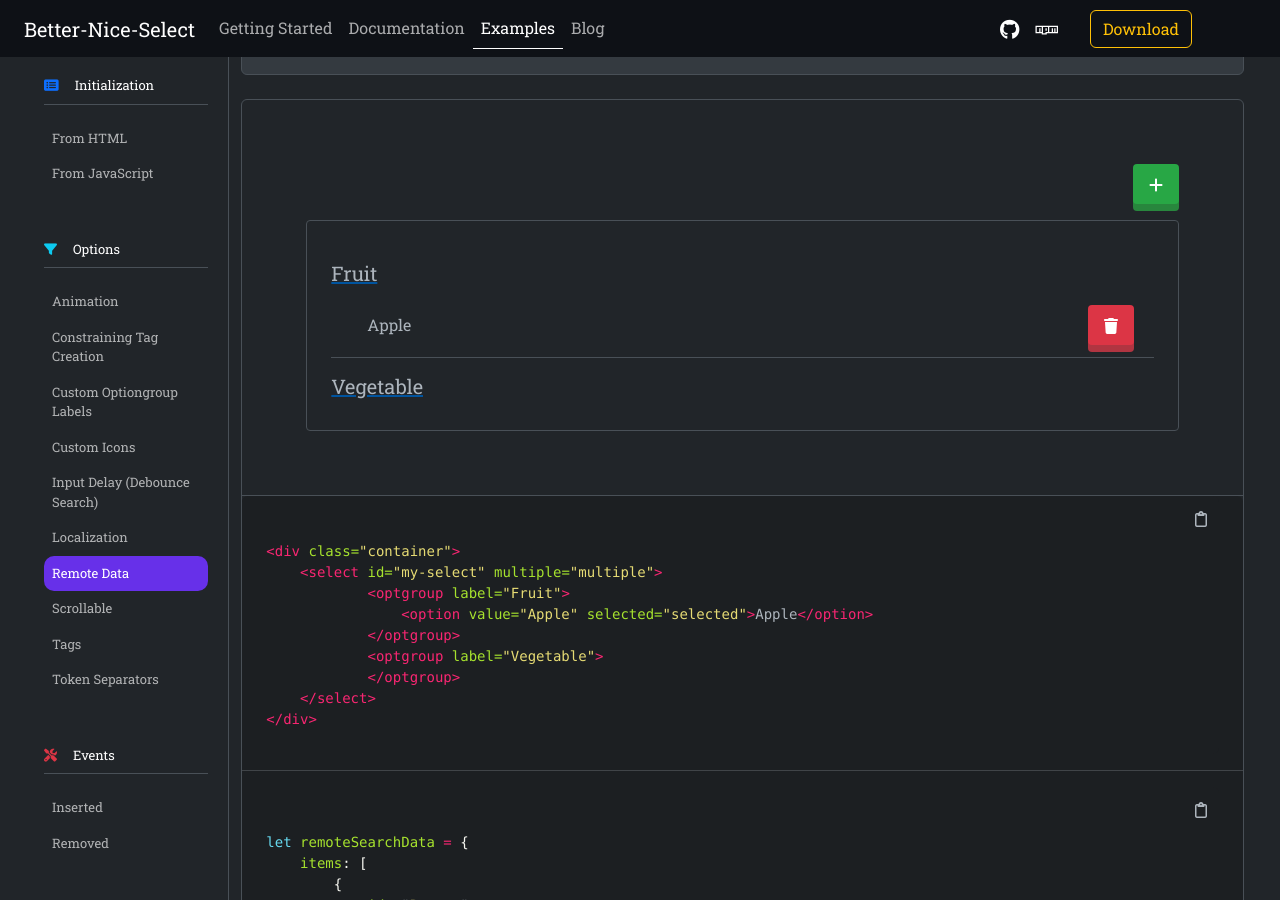
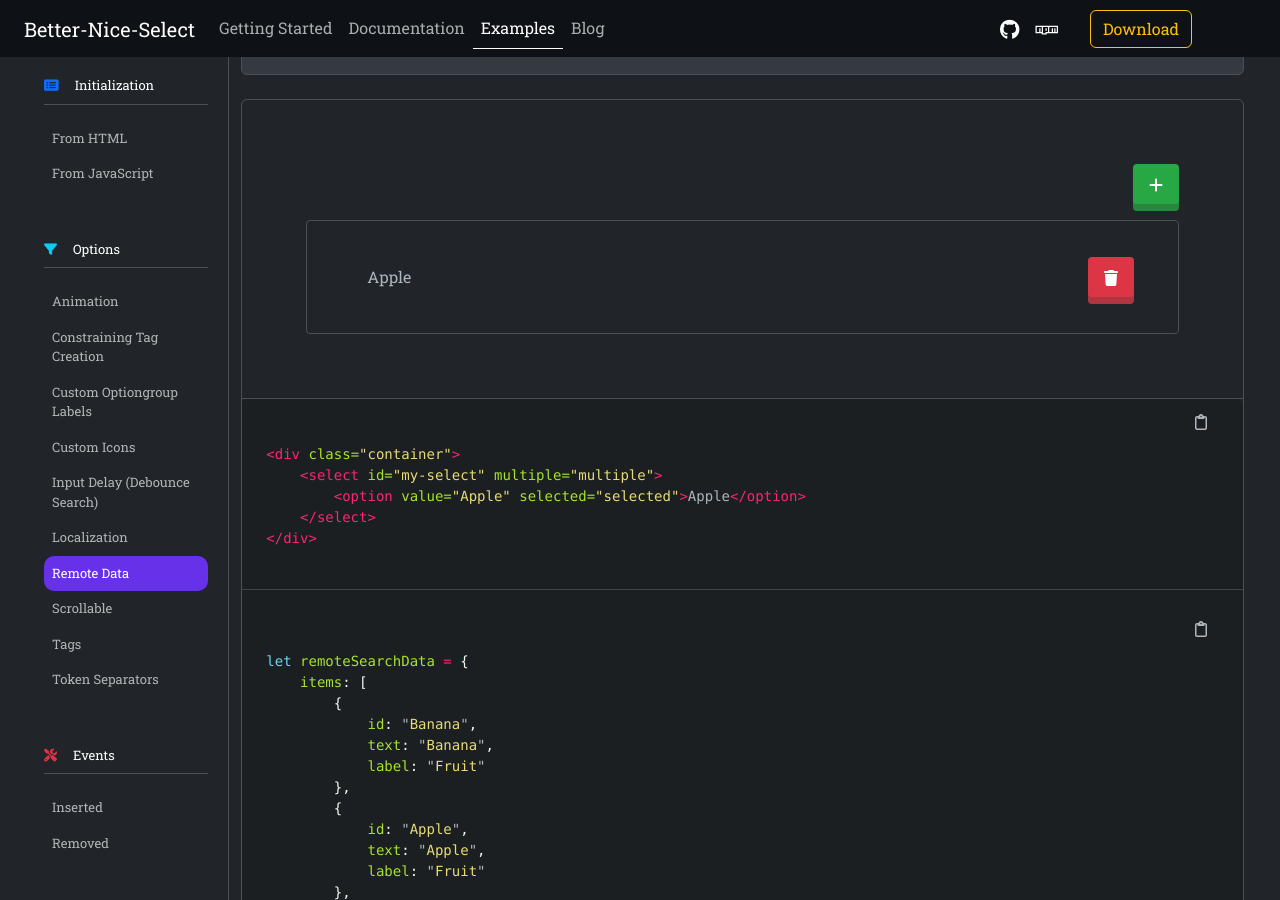
Before and after one commit to kevingostomski/better-nice-select, a Jekyll site: the page built from jekyll/sites/examples/options/customSearch.markdown, in a window 1280 px wide and 900 px high, scrolled down 248 px. Built offline with Jekyll 4.4.1, drawn with Linux system fonts in a browser that asks for light colours.

Commit message:
fix some more doc errors

```diff
--- a/jekyll/sites/documentation/options.markdown
+++ b/jekyll/sites/documentation/options.markdown
@@ -47,7 +47,7 @@
 - **Detail:**
   Used to load the optiongroups for a select field if you do not want to prerender them in the HTML. The function needs to return elements in a `string[]` to work properly.
 - **Default:** `undefined`
-- **Example:** [Remote Data]({% link sites/examples/options/customSearch.markdown %})
+- **Example:** [Custom Optiongroup Labels]({% link sites/examples/options/customOptiongroupLabels.markdown %})
 
 &nbsp;
 
--- a/jekyll/sites/examples/options/customOptiongroupLabels.markdown
+++ b/jekyll/sites/examples/options/customOptiongroupLabels.markdown
@@ -6,7 +6,7 @@
 title: "Examples [Options - Custom Optiongroup Label]"
 ---
 
-# **Constraining Tag Creation**
+# **Custom Optiongroup Labels**
 
 ---
 
--- a/jekyll/sites/examples/options/customSearch.markdown
+++ b/jekyll/sites/examples/options/customSearch.markdown
@@ -19,22 +19,14 @@
 <div class="container my-4 border rounded p-0">
     <div class="p-5 border-bottom">
         <select id="option-searchdata" multiple="multiple" hidden="hidden">
-            <optgroup label="Fruit">
-                <option value="Apple" selected="selected">Apple</option>
-            </optgroup>
-            <optgroup label="Vegetable">
-            </optgroup>
+            <option value="Apple" selected="selected">Apple</option>
         </select>
     </div>
     <div class="bg-highlight rounded">
 {% highlight html %}
 <div class="container">
     <select id="my-select" multiple="multiple">
-            <optgroup label="Fruit">
-                <option value="Apple" selected="selected">Apple</option>
-            </optgroup>
-            <optgroup label="Vegetable">
-            </optgroup>
+        <option value="Apple" selected="selected">Apple</option>
     </select>
 </div>
 {% endhighlight %}
```
